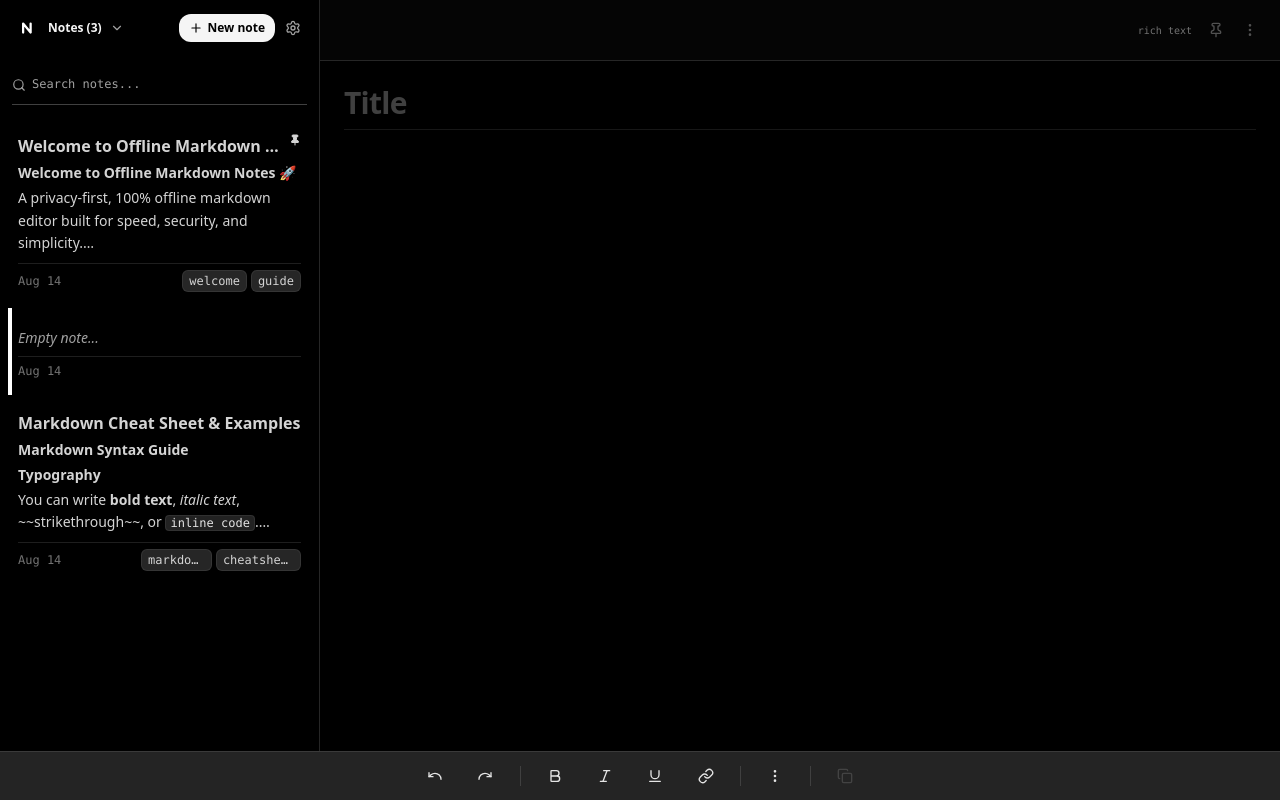
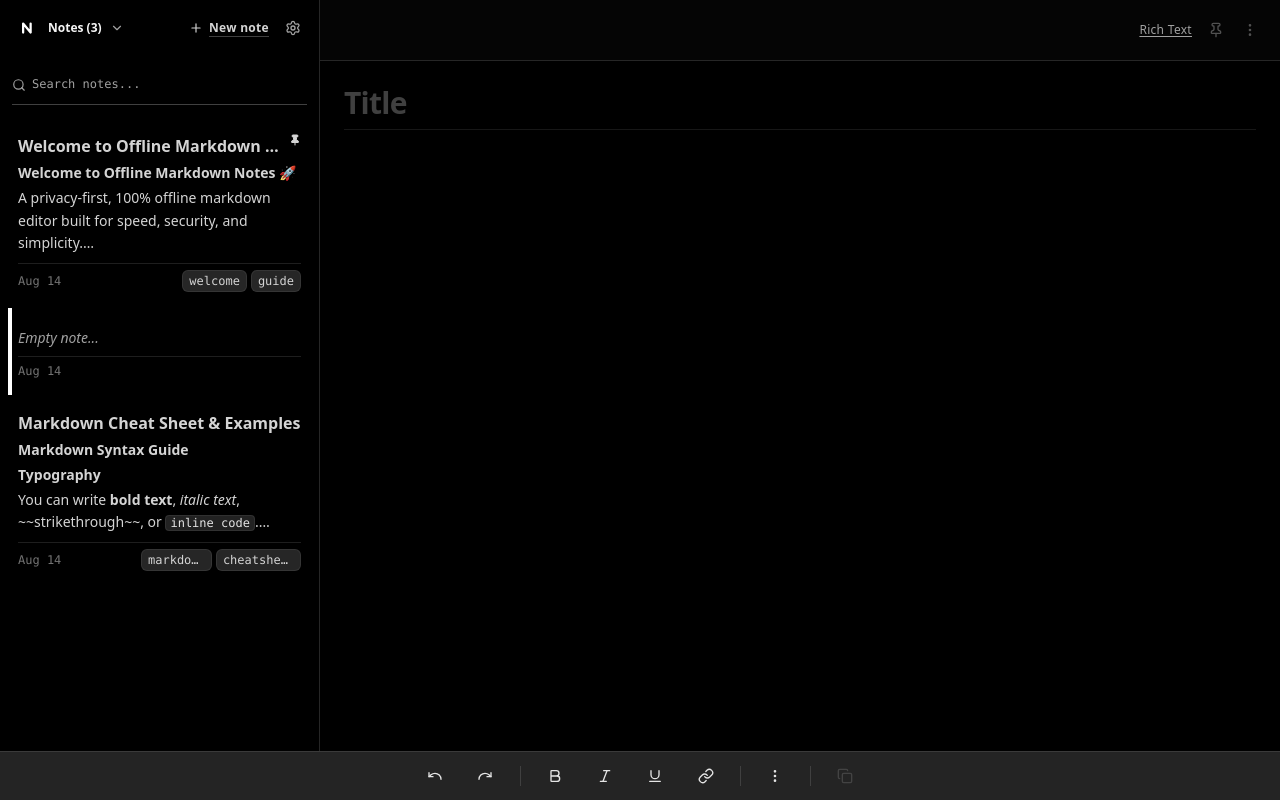
Before and after one commit to rmno187/NYK-notes, a React (Vite) app: page / in a window 1280 px wide. Both pictures are taken after a click on the button "New note". Built offline with nearby package versions, Linux system fonts and the light colour scheme.

Commit message:
ux styling

```diff
--- a/src/components/EditorPane.tsx
+++ b/src/components/EditorPane.tsx
@@ -1248,10 +1248,13 @@ export const EditorPane: React.FC<EditorPaneProps> = ({
             {onBackToList && (
               <button
   onClick={onBackToList}
-  className="md:hidden p-1.5 -ml-1 text-neutral-400 dark:text-neutral-600 hover:text-neutral-900 dark:hover:text-neutral-100 transition-colors shrink-0"
+  className="md:hidden p-1.5 -ml-1 text-neutral-500 dark:text-neutral-400 hover:text-black dark:hover:text-white transition-colors flex items-center shrink-0"
   title="Back to Notes"
 >
-  <ChevronLeft className="w-4 h-4" />
+  <span className="text-lg leading-none">←</span>
+  <span className="hidden xs:inline ml-1 text-xs font-medium">
+    Notes
+  </span>
 </button>
             )}
           </div>
@@ -1263,10 +1266,12 @@ export const EditorPane: React.FC<EditorPaneProps> = ({
   onClick={() =>
     setMode(mode === 'wysiwyg' ? 'markdown' : 'wysiwyg')
   }
-  title={`Switch to ${mode === 'wysiwyg' ? 'Markdown' : 'Rich Text'} mode`}
-  className="px-1 py-1 text-[10px] font-mono text-neutral-400 dark:text-neutral-500 hover:text-neutral-900 dark:hover:text-neutral-100 transition-colors"
+  title={`Switch to ${
+    mode === 'wysiwyg' ? 'Markdown' : 'Rich Text'
+  } mode`}
+  className="px-1 py-1 text-xs font-sans tracking-wide underline underline-offset-2 text-neutral-500 dark:text-neutral-400 hover:text-black dark:hover:text-white transition-colors"
 >
-  {mode === 'wysiwyg' ? 'rich text' : 'markdown'}
+  {mode === 'wysiwyg' ? 'Rich Text' : 'Markdown'}
 </button>
 
             {/* Pin Note */}
--- a/src/components/Sidebar.tsx
+++ b/src/components/Sidebar.tsx
@@ -454,18 +454,20 @@ export const Sidebar: React.FC<SidebarProps> = ({
               <button
   type="button"
   onClick={() => onNewNote()}
-                className="flex items-center space-x-1 px-2.5 py-1.5 rounded-xl bg-neutral-900 dark:bg-neutral-100 text-white dark:text-black hover:bg-neutral-800 dark:hover:bg-neutral-200 transition-colors text-xs font-semibold shadow-xs"
+  className="flex items-center gap-1.5 px-1.5 py-1 text-xs font-sans font-semibold tracking-wide text-neutral-700 dark:text-neutral-300 hover:text-black dark:hover:text-white transition-colors"
   title="Create New Note"
 >
   <Plus className="w-3.5 h-3.5" />
-                <span>New note</span>
+  <span className="underline underline-offset-4 decoration-neutral-300 dark:decoration-neutral-700 hover:decoration-current">
+    New note
+  </span>
 </button>
 
 <button
   type="button"
   onClick={onOpenSettingsModal}
   title="Open Settings"
-                className="p-1.5 text-neutral-500 hover:text-black dark:text-neutral-400 dark:hover:text-white rounded-lg hover:bg-neutral-200/60 dark:hover:bg-neutral-800/60 transition-colors"
+  className="p-1.5 text-neutral-400 hover:text-black dark:hover:text-white rounded-lg transition-colors"
 >
   <Settings className="w-4 h-4" />
 </button>
```
Lines whose indentation alone changed are shown as unchanged.
